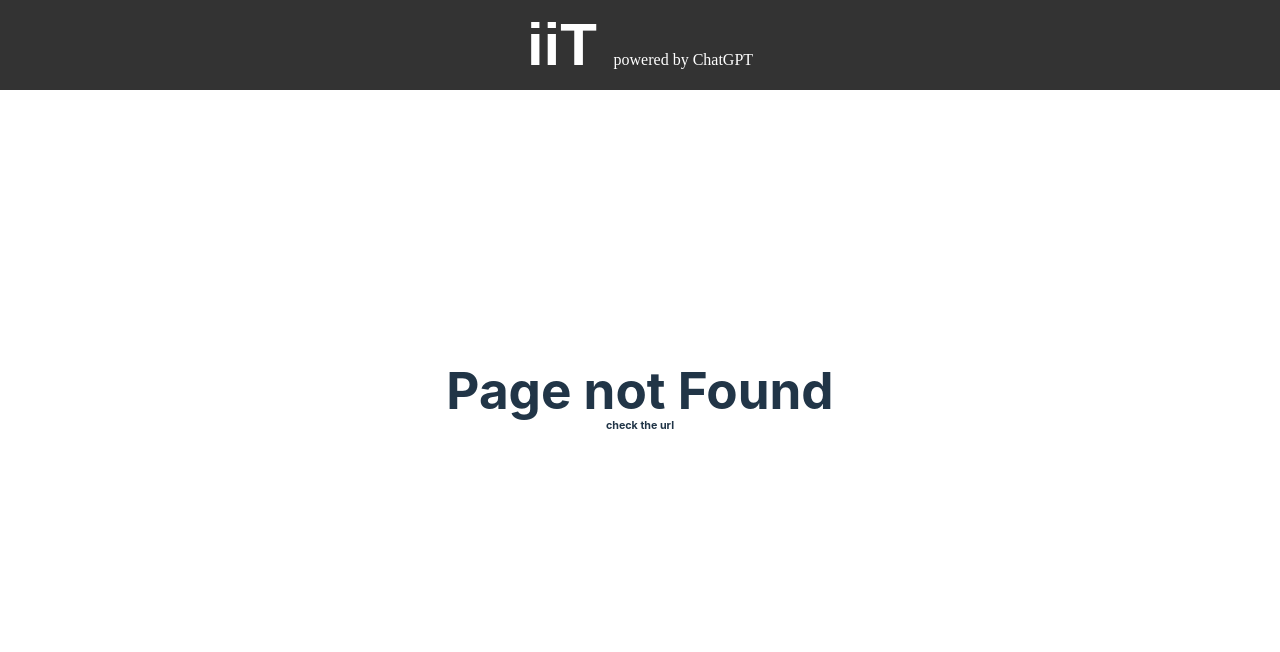
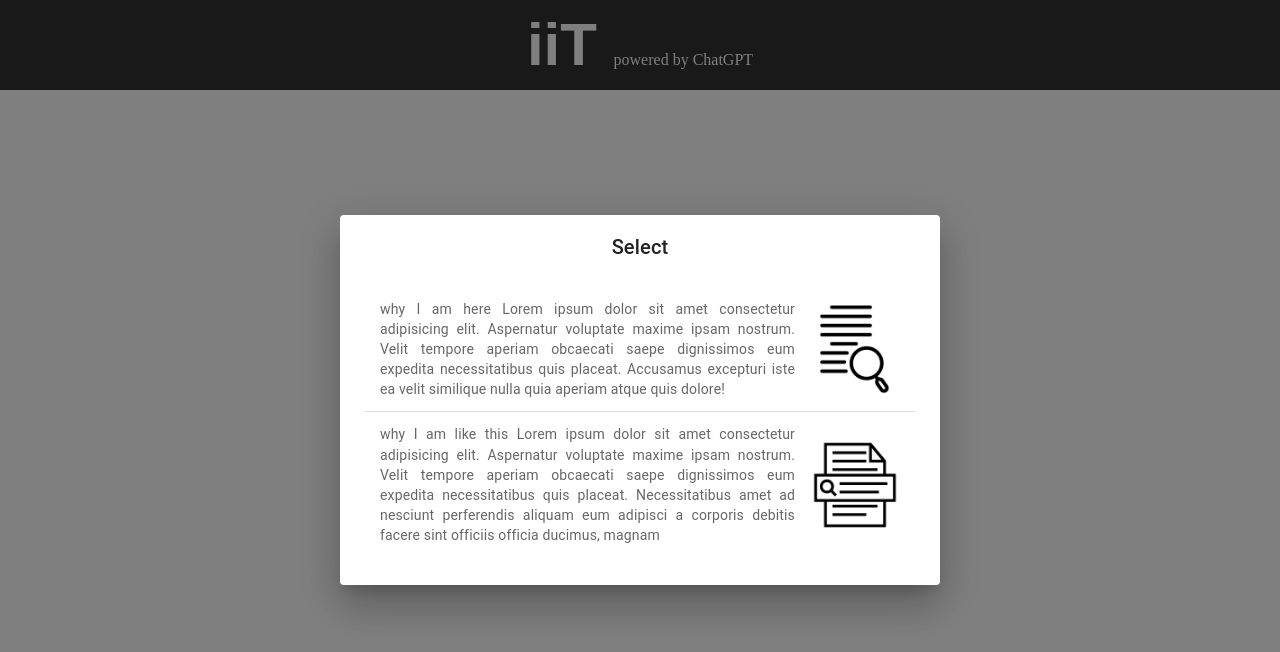
Before and after one commit to chiragjain2105/iiT, a React (Vite) app: page /start in a window 1280 px wide. Before the commit this address had no page. Shown: the top 652 px of the page. Built offline with nearby package versions, Linux system fonts and the light colour scheme.

Commit message:
start dialog

```diff
--- a/src/components/AskQuestion.jsx
+++ b/src/components/AskQuestion.jsx
@@ -34,7 +34,7 @@ function AskQuestion({ inputText }) {
 
 
     //////
-    //Define the data you want to send in the POST request
+   // Define the data you want to send in the POST request
     const postData = {
       question:text
     };
--- a/src/components/IIT.jsx
+++ b/src/components/IIT.jsx
@@ -33,7 +33,7 @@ function IIT() {
             console.log("check staut",response.data.loginStatus)
             if(response.data.loginStatus){
                 setAuthToken(response.data.loginStatus)
-                navigate("/iit")
+                navigate("/start")
             }
             else{
                 setAuthToken(false)
@@ -54,22 +54,15 @@ function IIT() {
             </div>
 
             <Routes>
-                {/* <Route path='/' element={<Start />}>
-                    <Route path='login' element={<Login username={username} setUsername={setUsername} userpassword={userpassword} setUserpassword={setUserpassword} handleLogin={handleLogin} ></Login>} />
-                    <Route path='register' element={<Register></Register>} />
-                </Route> */}
+
                  <Route path='/' element={<Login  username={username} setUsername={setUsername} userpassword={userpassword} setUserpassword={setUserpassword} handleLogin={handleLogin} ></Login>}>
 
                 </Route>
                 <Route path='/register' element={<Register></Register>} />
                 <Route path='/*' element={<NotFound />}></Route>
-                {/* <Route path='/iit' element={ <Body inputText={inputText} setInputText={setInputText} handleReset={handleReset} />}/>
+                {/* new start page testing*/}
+                <Route path='/start' element={<Start/>}></Route>
 
-                  <Route path="/askQues" element={  <AskQuestion inputText={inputText} />} />
-
-                */}
-                {/* <Route path='/iit' element={<Protected Component={` <Body inputText={inputText} setInputText={setInputText} handleReset={handleReset} />`}/> }/>
-                <Route path="/askQues" element={ <Protected Component={`<AskQuestion inputText={inputText} />`} />} /> */}
                 <Route element={<Protected authToken={authToken} />}>
                     <Route path='/iit' element={<Body inputText={inputText} setInputText={setInputText} handleReset={handleReset} />} />
                     <Route path="/askQues" element={<AskQuestion inputText={inputText} />} />
--- a/src/components/Login.jsx
+++ b/src/components/Login.jsx
@@ -185,7 +185,7 @@ function Login({ handleLogin, userpassword, username, setUserpassword, setUserna
         <Stack spacing={2} alignItems={"center"}>
 
         <img src="src\gpt_logo.jpg" alt="logo" width={40} height={40} />
-        <Typography sx={{ fontFamily: 'cursive' }}>Log in to iiT powered by chatGPT</Typography>
+        <Typography sx={{ fontFamily: 'cursive' }}>Log in to iiT powered by ChatGPT</Typography>
         </Stack>
         <Stack spacing={2}>
           <Stack direction="row" spacing={2} alignItems="center">
--- a/src/components/Start.jsx
+++ b/src/components/Start.jsx
@@ -1,25 +1,155 @@
-import { Stack, Typography } from '@mui/material'
-import React from 'react'
-
-import { Link, Outlet } from 'react-router-dom'
+// import React from 'react'
+// import Button from '@mui/material/Button';
+// import Dialog from '@mui/material/Dialog';
+// import DialogActions from '@mui/material/DialogActions';
+// import DialogContent from '@mui/material/DialogContent';
+// import DialogContentText from '@mui/material/DialogContentText';
+// import DialogTitle from '@mui/material/DialogTitle';
 
 
-function Start() {
-  return (
-    <Stack  sx={{border:"2px solid grey", padding:"5px", width:"40%", margin:"auto" }}>
-          {/* <Typography variant='h3'>Login</Typography>
-          <Typography variant='h3'>Register</Typography> */}
-          <Stack direction={"row"}  sx={{ justifyContent:"center" }} >
-          <Link to={"login"}>Login &nbsp;||&nbsp;</Link>
 
-          <Link to={ "register"}>Register</Link>
-          </Stack>
+// function Start() {
+//   const [open, setOpen] = React.useState(true);
+//   const [scroll, setScroll] = React.useState('paper');
+
+//   // const handleClickOpen = (scrollType) => () => {
+//   //   setOpen(true);
+//   //   setScroll(scrollType);
+//   // };
+
+//   const handleClose = () => {
+//     setOpen(false);
+//   };
+
+//   const descriptionElementRef = React.useRef(null);
+//   React.useEffect(() => {
+//     if (open) {
+//       const { current: descriptionElement } = descriptionElementRef;
+//       if (descriptionElement !== null) {
+//         descriptionElement.focus();
+//       }
+//     }
+//   }, [open]);
+//   return (
+//     <>
+
+//       <Dialog
+//         open={open}
+//         onClose={handleClose}
+//         scroll={scroll}
+//         aria-labelledby="scroll-dialog-title"
+//         aria-describedby="scroll-dialog-description"
+//       >
+//         <DialogTitle id="scroll-dialog-title">Select</DialogTitle>
+//         <DialogContent dividers={scroll === 'paper'}>
+//           <DialogContentText
+//             id="scroll-dialog-description"
+//             ref={descriptionElementRef}
+//             tabIndex={-1}
+//           >
 
 
-       <Outlet/>
 
-    </Stack>
-  )
+//           </DialogContentText>
+//         </DialogContent>
+//         <DialogActions>
+//           <Button onClick={handleClose}>Cancel</Button>
+//           <Button onClick={handleClose}>Subscribe</Button>
+//         </DialogActions>
+//       </Dialog>
+//     </>
+//   )
+// }
+
+// export default Start
+
+
+
+
+
+/////////////////////////////////////////////////////////////////////////////////////////////////////
+import React, { useState } from 'react';
+import Button from '@mui/material/Button';
+import Dialog from '@mui/material/Dialog';
+import DialogActions from '@mui/material/DialogActions';
+import DialogContent from '@mui/material/DialogContent';
+import DialogContentText from '@mui/material/DialogContentText';
+import DialogTitle from '@mui/material/DialogTitle';
+import List from '@mui/material/List';
+import ListItem from '@mui/material/ListItem';
+import ListItemText from '@mui/material/ListItemText';
+import Divider from '@mui/material/Divider';
+import Checkbox from '@mui/material/Checkbox';
+import { useNavigate } from 'react-router-dom';
+
+function Start() {
+  const [open, setOpen] = useState(true);
+const navigate =useNavigate()
+
+  const handleClose = () => {
+    setOpen(false);
+  };
+
+  const handleListItemClick = (item) => {
+   console.log(item)
+   if(item===1)
+   navigate("/iit")
+  else
+  navigate("/doc")
+  };
+
+  return (
+    <>
+      <Dialog
+        open={open}
+        onClose={handleClose}
+        aria-labelledby="scroll-dialog-title"
+        aria-describedby="scroll-dialog-description"
+      >
+        <DialogTitle id="scroll-dialog-title" textAlign={"center"}>Select</DialogTitle>
+        <DialogContent>
+          <DialogContentText id="scroll-dialog-description">
+            <List>
+              {[
+                { id: 1, text: 'why I am here  Lorem ipsum dolor sit amet consectetur adipisicing elit. Aspernatur voluptate maxime ipsam nostrum. Velit tempore aperiam obcaecati saepe dignissimos eum expedita necessitatibus quis placeat. Accusamus excepturi iste ea velit similique nulla quia aperiam atque quis dolore! ', image: 'src/text.png' },
+                { id: 2, text: 'why I am like this  Lorem ipsum dolor sit amet consectetur adipisicing elit. Aspernatur voluptate maxime ipsam nostrum. Velit tempore aperiam obcaecati saepe dignissimos eum expedita necessitatibus quis placeat. Necessitatibus amet ad nesciunt perferendis aliquam eum adipisci a corporis debitis facere sint officiis officia ducimus, magnam ', image: 'src/doc.png' },
+              ].map((item, index) => (
+                <>
+                <ListItem
+                  key={item.id}
+                  sx={{cursor:'pointer'}}
+                  onClick={() => handleListItemClick(item.id)}
+                >
+                  {/* <Checkbox
+                    edge="start"
+                    checked={selectedItems.includes(item)}
+                    tabIndex={-1}
+                    disableRipple
+                    color="secondary"
+                  /> */}
+                  <ListItemText sx={{ textAlign: "justify", marginRight: "15px" }} secondary={item.text} />
+                  <img src={item.image} alt={"error loading"} style={{ width: '90px' }} />
+                </ListItem>
+                  {index < 1 && <Divider variant="fullWidth" component="li" />}
+                  </>
+              ))}
+            </List>
+          </DialogContentText>
+        </DialogContent>
+        {/* <DialogActions>
+          <Button onClick={handleClose}>Cancel </Button>
+          <Button
+            onClick={() => {
+              // Navigate to another page with selected items
+              // You can use the selectedItems array here to pass the selected items to the next page.
+            }}
+          >
+            Proceed
+          </Button>
+        </DialogActions> */}
+      </Dialog>
+    </>
+  );
 }
 
-export default Start
+export default Start;
```
Also changed, not shown: src/doc.png (added), src/text.png (added).
